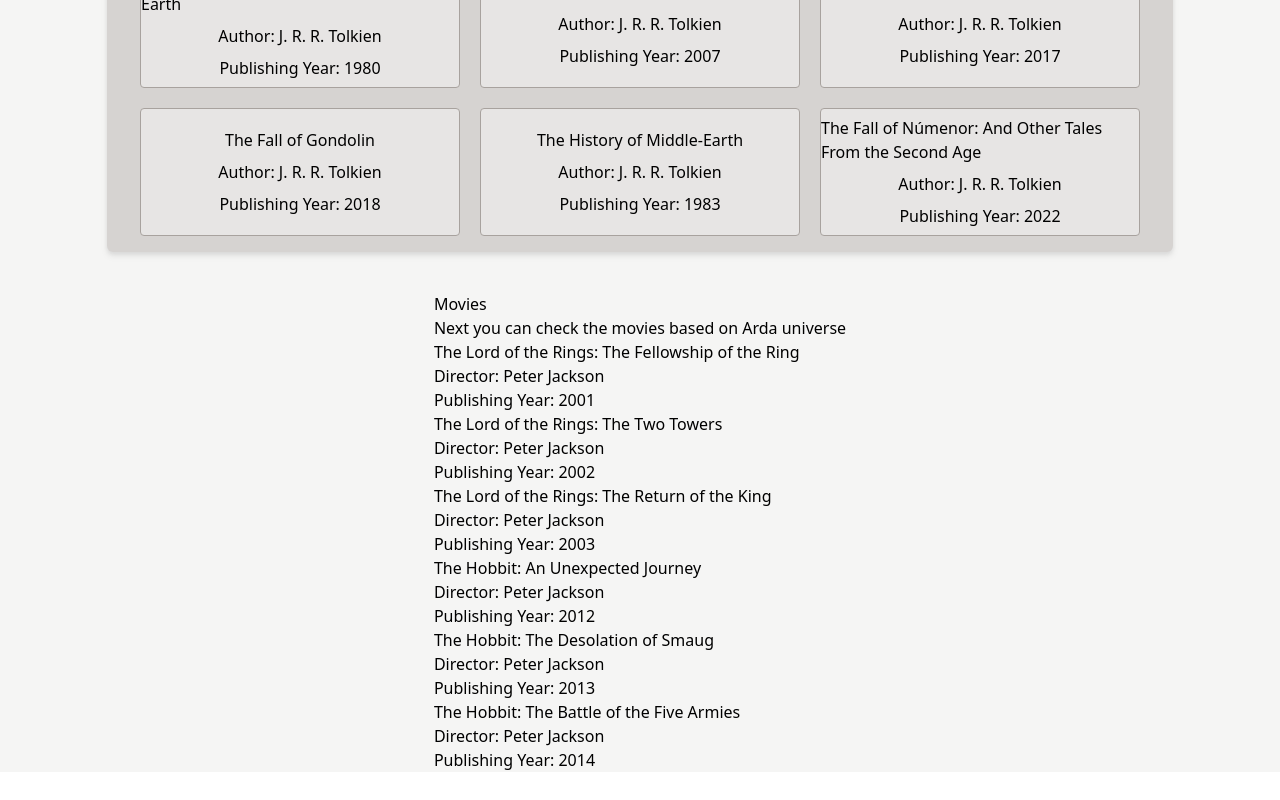
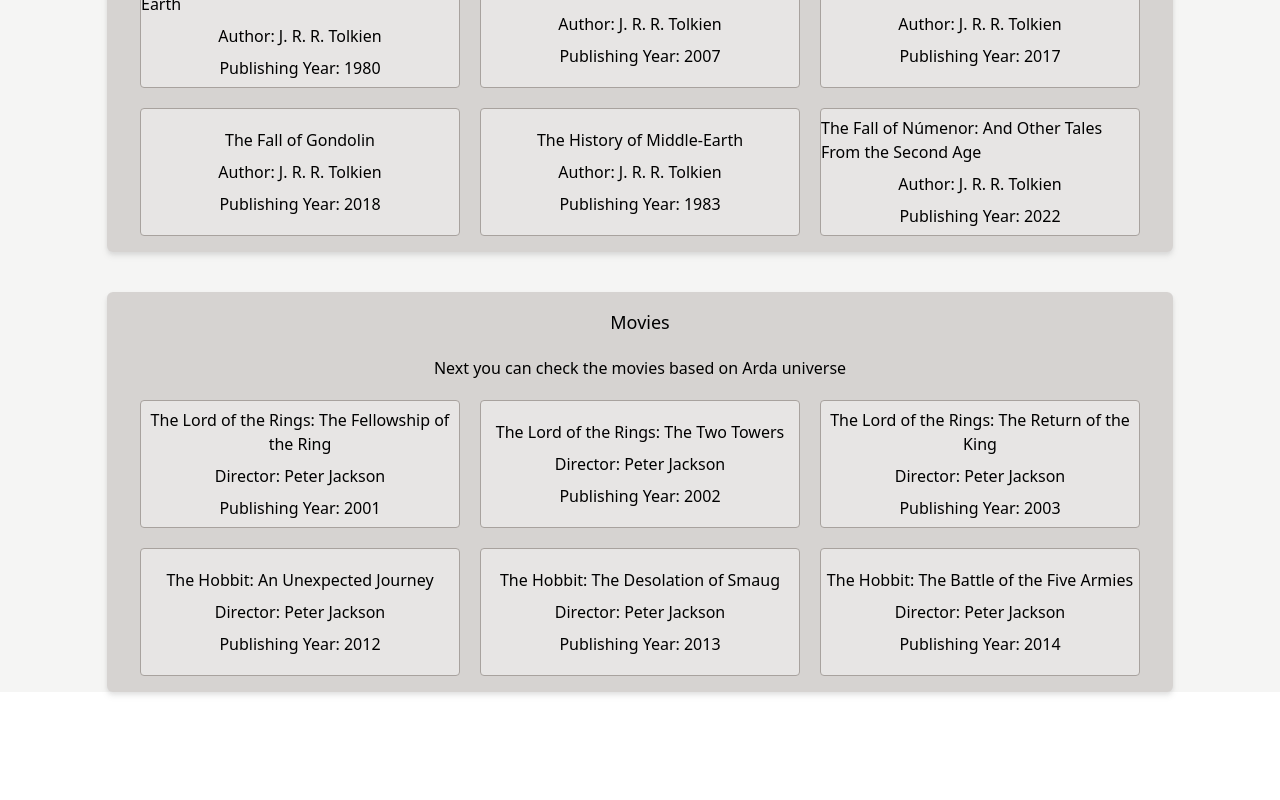
Before and after one commit to Matheus-Pombeiro/tolkien-universe, a React (Create React App) app: page / in a window 1280 px wide. Shown: the part 468-1268 px from the top of the page. After the commit the page ends 1188 px from the top, so only its background shows below. Built offline with nearby package versions, Linux system fonts and the light colour scheme.

Commit message:
ADD: style components

```diff
--- a/src/index.css
+++ b/src/index.css
@@ -1,3 +1,29 @@
 @tailwind base;
 @tailwind components;
 @tailwind utilities;
+
+@layer components {
+    .btn {
+        @apply transition ease-in-out duration-300 hover:scale-105;
+    }
+
+    .section {
+        @apply w-5/6 xl:w-10/12 mx-auto p-2 xl:p-4 bg-stone-300  flex flex-col justify-evenly items-center gap-5 rounded-md drop-shadow-md;
+    }
+
+    .h2 {
+        @apply text-center text-lg font-medium;
+    }
+
+    .item-container {
+        @apply max-w-full flex justify-center items-center flex-wrap gap-5;
+    }
+
+    .item {
+        @apply w-80 h-32 bg-stone-200 flex flex-col justify-center items-center gap-2 rounded border border-stone-400 transition ease-in-out duration-300 hover:scale-105;
+    }
+
+    .h3 {
+        @apply text-center font-medium;
+    }
+}
```
